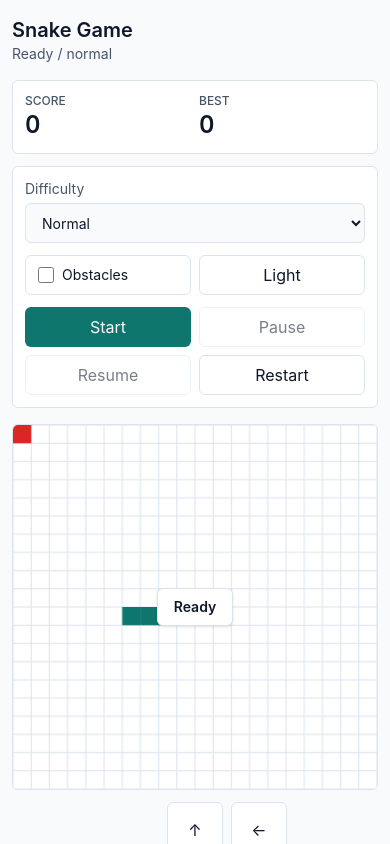
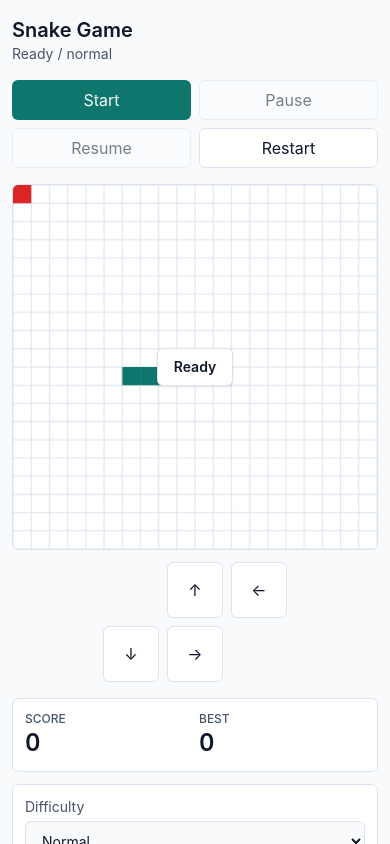
Before and after one commit to borgesme/snake-game-web, a React (Vite) app: page / in a window 390 px wide. Shown: the top 844 px of the page. Built offline with nearby package versions, Linux system fonts and the light colour scheme.

Commit message:
fix: 完善移动端首屏和画布测试

```diff
--- a/src/App.tsx
+++ b/src/App.tsx
@@ -33,10 +33,23 @@ export default function App() {
       <div className="mx-auto flex min-h-dvh max-w-6xl flex-col gap-4 px-3 py-4 sm:px-4 lg:px-6 lg:py-6">
         <GameHeader difficulty={difficulty} state={game.state} />
 
+        <MobileActionBar
+          phase={game.state.phase}
+          onPause={game.pause}
+          onRestart={game.restart}
+          onResume={game.resume}
+          onStart={game.start}
+        />
+
         <section className="grid flex-1 gap-4 lg:grid-cols-[minmax(0,1fr)_320px] lg:items-start">
+          <BoardArea
+            mode={mode}
+            state={game.state}
+            onDirection={game.requestDirection}
+          />
+
           <SidePanel
             bestScore={bestScore}
-            className="order-1 lg:order-2"
             difficulty={difficulty}
             mode={mode}
             obstaclesEnabled={game.obstaclesEnabled}
@@ -49,13 +62,6 @@ export default function App() {
             onRestart={game.restart}
             onResume={game.resume}
             onStart={game.start}
-          />
-
-          <BoardArea
-            className="order-2 lg:order-1"
-            mode={mode}
-            state={game.state}
-            onDirection={game.requestDirection}
           />
         </section>
       </div>
@@ -73,6 +79,60 @@ function GameHeader({ difficulty, state }: { difficulty: Difficulty; state: Game
         </p>
       </div>
     </header>
+  );
+}
+
+interface MobileActionBarProps {
+  phase: GameState['phase'];
+  onPause: () => void;
+  onRestart: () => void;
+  onResume: () => void;
+  onStart: () => void;
+}
+
+const mobileActionButtonClass =
+  'flex h-10 min-w-0 items-center justify-center overflow-hidden rounded-md border border-[var(--color-grid)] px-3 text-sm font-medium whitespace-nowrap text-ellipsis transition disabled:cursor-not-allowed disabled:opacity-45';
+
+const mobilePrimaryButtonClass = `${mobileActionButtonClass} bg-[var(--color-primary)] text-[var(--color-bg)] border-transparent hover:bg-[var(--color-primary-strong)]`;
+const mobileQuietButtonClass = `${mobileActionButtonClass} bg-[var(--color-surface)] text-[var(--color-text)] hover:bg-[var(--color-surface-muted)]`;
+
+function MobileActionBar({
+  phase,
+  onPause,
+  onRestart,
+  onResume,
+  onStart,
+}: MobileActionBarProps) {
+  return (
+    <section aria-label="Quick game actions" className="grid grid-cols-2 gap-2 lg:hidden">
+      <button
+        className={mobilePrimaryButtonClass}
+        disabled={phase !== 'ready'}
+        type="button"
+        onClick={onStart}
+      >
+        Start
+      </button>
+      <button
+        className={mobileQuietButtonClass}
+        disabled={phase !== 'running'}
+        type="button"
+        onClick={onPause}
+      >
+        Pause
+      </button>
+      <button
+        className={mobileQuietButtonClass}
+        disabled={phase !== 'paused'}
+        type="button"
+        onClick={onResume}
+      >
+        Resume
+      </button>
+      <button className={mobileQuietButtonClass} type="button" onClick={onRestart}>
+        Restart
+      </button>
+    </section>
   );
 }
 
```
Also changed, not shown: 1 other file (tests, documents, lock files or other folders).
